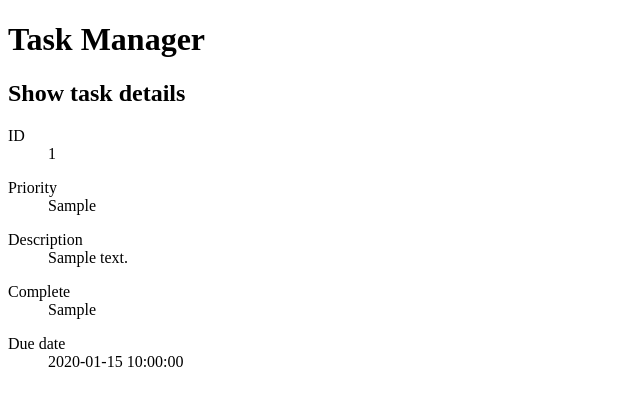
After one commit to ouangalajunior/tasks_object_oriented, a PHP site: page /show.php?id=1 in a window 1280 px wide. The commit adds this page. Shown: the top 406 px of the page, without its empty margins (0-640 px from the left). Run offline with PHP 8.4, Linux system fonts and the light colour scheme; tables that the repository leaves empty or names only in its code hold one stand-in row (values such as "Sample post").

Commit message:
Show tsk details page

```diff
--- /dev/null
+++ b/show.php
@@ -0,0 +1,95 @@
+<?php
+//Typecast the value as integer to prevent SQL injection
+$id = isset($_GET['id']) ? (int)$_GET['id'] : 0;
+//1. Create et connect database
+// Database information
+/*
+ hostname: "127.0.0.1" or "localhost"
+ username: "php_learning_admin"
+ password: "Geneva2024##"
+ database: "php_learning"
+ port:     3306 or 3307
+*/
+// Syntax mysqli_connect(host, username, password, dbname, port, socket)
+$db = new mysqli("127.0.0.1","root", "", "php_learning", 3308);
+
+// Test if connection succeed
+if($db->connect_errno){
+    $msg = "Database connection failed: ";
+    $msg .= $db->connect_error;
+    $msg .= " (" .$db->connect_errno . ")";
+    exit($msg);
+
+
+
+}
+// 2. Perform database query
+$sql = "SELECT * FROM tasks ";
+$sql .= "WHERE id = {$id} ";
+$sql .= "LIMIT 1";
+$result = $db->query($sql);
+
+// Test if query succeed
+if(!$result){
+    exit("Database query failed");
+ }
+
+      // 3. Use returned data (if any)
+$task = $result->fetch_object();
+
+if(is_null($task)){
+    exit("No task found.");
+}
+?>
+
+<!DOCTYPE html>
+<html lang="en">
+<head>
+    <meta charset="UTF-8">
+    <meta name="viewport" content="width=device-width, initial-scale=1.0">
+    <title>Task Manager : Show task</title>
+</head>
+<body>
+    <header>
+        <h1>Task Manager</h1>
+    </header>
+
+    <section>
+        <h1>Show task details</h1>
+        <dl>
+            <dt>ID</dt>
+            <dd><?php echo $task->id; ?></dd>
+        </dl>
+
+        <dl>
+            <dt>Priority</dt>
+            <dd><?php echo $task->priority; ?></dd>
+        </dl>
+
+        <dl>
+            <dt>Description</dt>
+            <dd><?php echo $task->description; ?></dd>
+        </dl>
+
+        <dl>
+            <dt>Complete</dt>
+            <dd><?php echo $task->complete; ?></dd>
+        </dl>
+
+        <dl>
+            <dt>Due date</dt>
+            <dd><?php echo $task->due_date; ?></dd>
+        </dl>
+
+    </section>
+
+</body>
+</html>
+
+<?php
+    // 4. Release returned data
+   $result->free();
+
+    //5. Close database connection
+    $db->close();
+    ?>
```
Also changed, not shown: index.php (+5 -3 lines).
